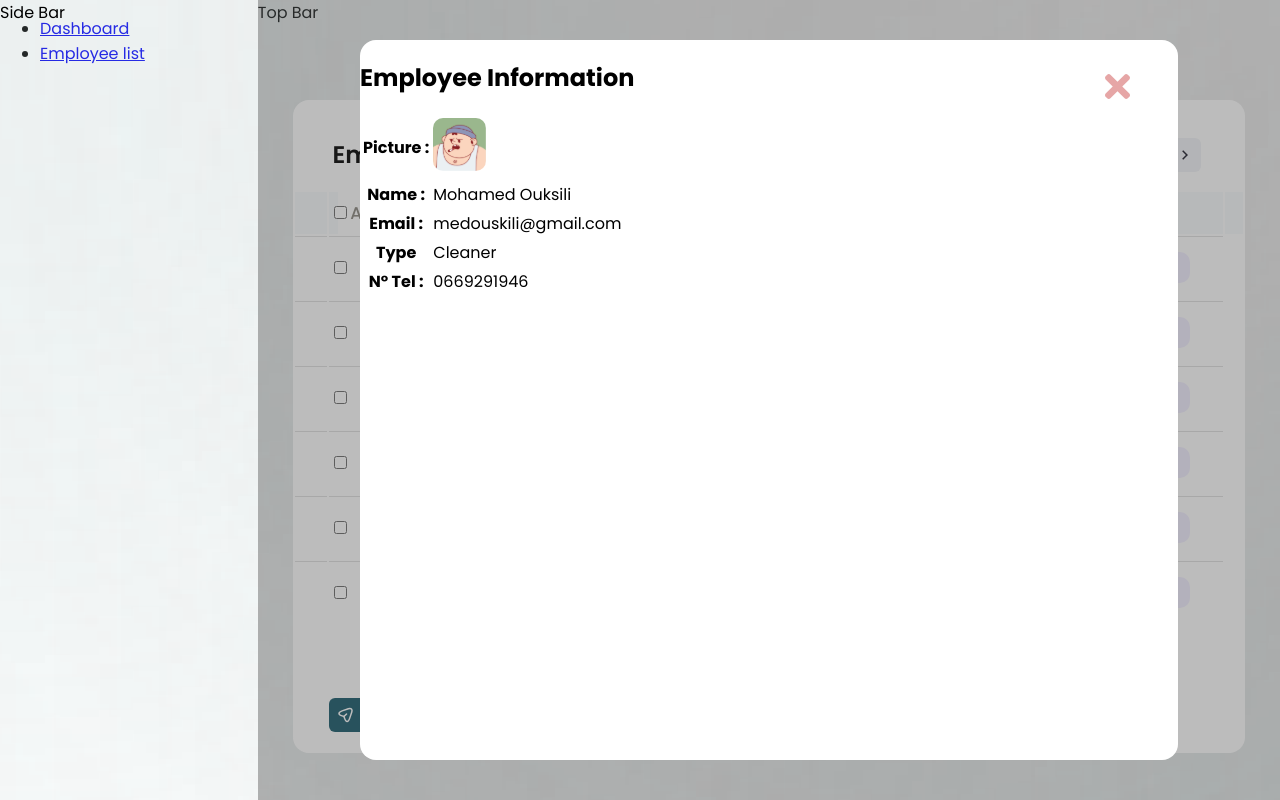
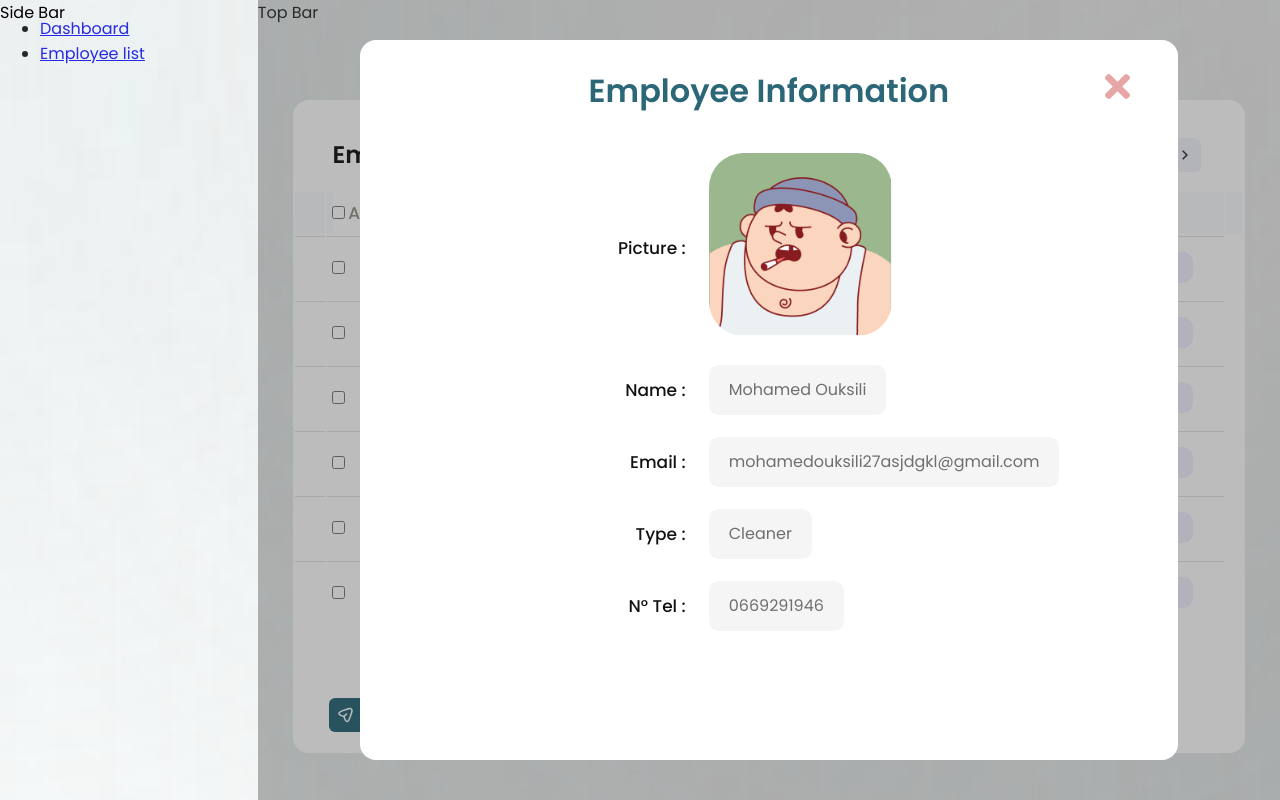
Before and after one commit to D-rone/Finan-Works, a React (Create React App) app: page /Employee_List in a window 1280 px wide. Both pictures are taken after a click on the element "Mohamed Ouksili". Built offline with nearby package versions, Linux system fonts and the light colour scheme.

Commit message:
add profile template fixed

```diff
--- a/src/pages/admin/employeeList/Employee.css
+++ b/src/pages/admin/employeeList/Employee.css
@@ -17,6 +17,9 @@
   background: white;
   border-radius: 16px;
   position: relative;
+  display: flex;
+  flex-direction: column;
+  align-items: center;
 }
 
 #quitBtn {
@@ -28,5 +31,51 @@
   right: 42px;
 }
 #quitBtn:hover > img {
-  filter: brightness(0) invert(13%) sepia(100%) saturate(7254%) brightness(98%) contrast(117%);
+  filter: brightness(0) invert(13%) sepia(100%) saturate(7254%) brightness(98%)
+    contrast(117%);
 }
+
+#profileInfoTable {
+  width: 100%;
+}
+
+#profileContainer > h2 {
+  color: #2b6777;
+  font-style: normal;
+  font-weight: 600;
+  font-size: 32px;
+  line-height: 48px;
+}
+
+#profileInfoTable th {
+  font-style: normal;
+  font-weight: 500;
+  font-size: 17px;
+  line-height: 26px;
+  color: #121212;
+  text-align: end;
+}
+
+#userPic {
+  height: 183px;
+}
+
+#profileInfoTable td {
+  padding: 10px 20px;
+  width: 60%;
+}
+
+.profileData {
+  background: rgba(223, 222, 222, 0.3);
+  border-radius: 10px;
+  font-style: normal;
+  font-weight: 400;
+  font-size: 16px;
+  line-height: 24px;
+  color: #6f6f6f;
+  height: 50px;
+  width: fit-content;
+  display: flex;
+  align-items: center;
+  padding: 0 20px;
+}
--- a/src/pages/admin/employeeList/Employee.jsx
+++ b/src/pages/admin/employeeList/Employee.jsx
@@ -9,32 +9,39 @@ export default function Employee({ data, handleProfileClick }) {
         <button onClick={handleProfileClick} id="quitBtn">
           <img src={quit} alt=""></img>
         </button>
+
         <h2>Employee Information</h2>
-
-        <table>
+        <table id="profileInfoTable">
           <tbody>
             <tr>
               <th>Picture : </th>
               <td>
-                {" "}
-                <img src={data.image} />{" "}
+                <img src={data.image} id="userPic" />{" "}
               </td>
             </tr>
             <tr>
               <th>Name :</th>
-              <td>{data.name}</td>
+              <td>
+                <div className="profileData">{data.name}</div>
+              </td>
             </tr>
             <tr>
               <th>Email : </th>
-              <td>{data.email}</td>
+              <td>
+                <div className="profileData">{data.email}</div>
+              </td>
             </tr>
             <tr>
-              <th>Type</th>
-              <td>{data.type}</td>
+              <th>Type : </th>
+              <td>
+                <div className="profileData">{data.type}</div>
+              </td>
             </tr>
             <tr>
               <th>N° Tel :</th>
-              <td>{data.phone}</td>
+              <td>
+                <div className="profileData">{data.phone}</div>
+              </td>
             </tr>
           </tbody>
         </table>
--- a/src/pages/admin/employeeList/EmployeeList.jsx
+++ b/src/pages/admin/employeeList/EmployeeList.jsx
@@ -20,7 +20,7 @@ let employeesList = [
     image: testAvatar,
     name: "Mohamed Ouksili",
     id: "EM193",
-    email: "medouskili@gmail.com",
+    email: "mohamedouksili27asjdgkl@gmail.com",
     type: "Cleaner",
     phone: "0669291946",
   },
```
